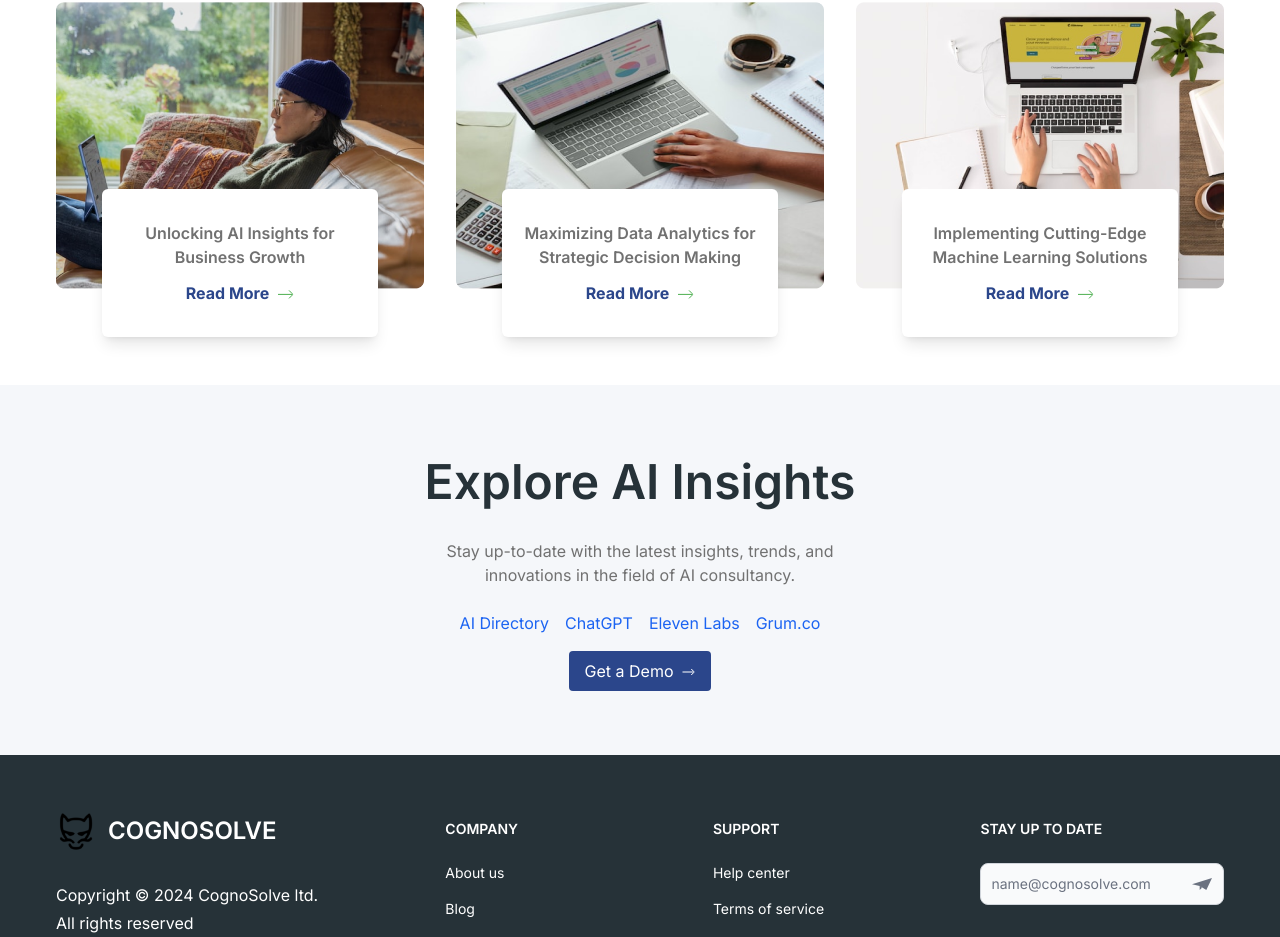
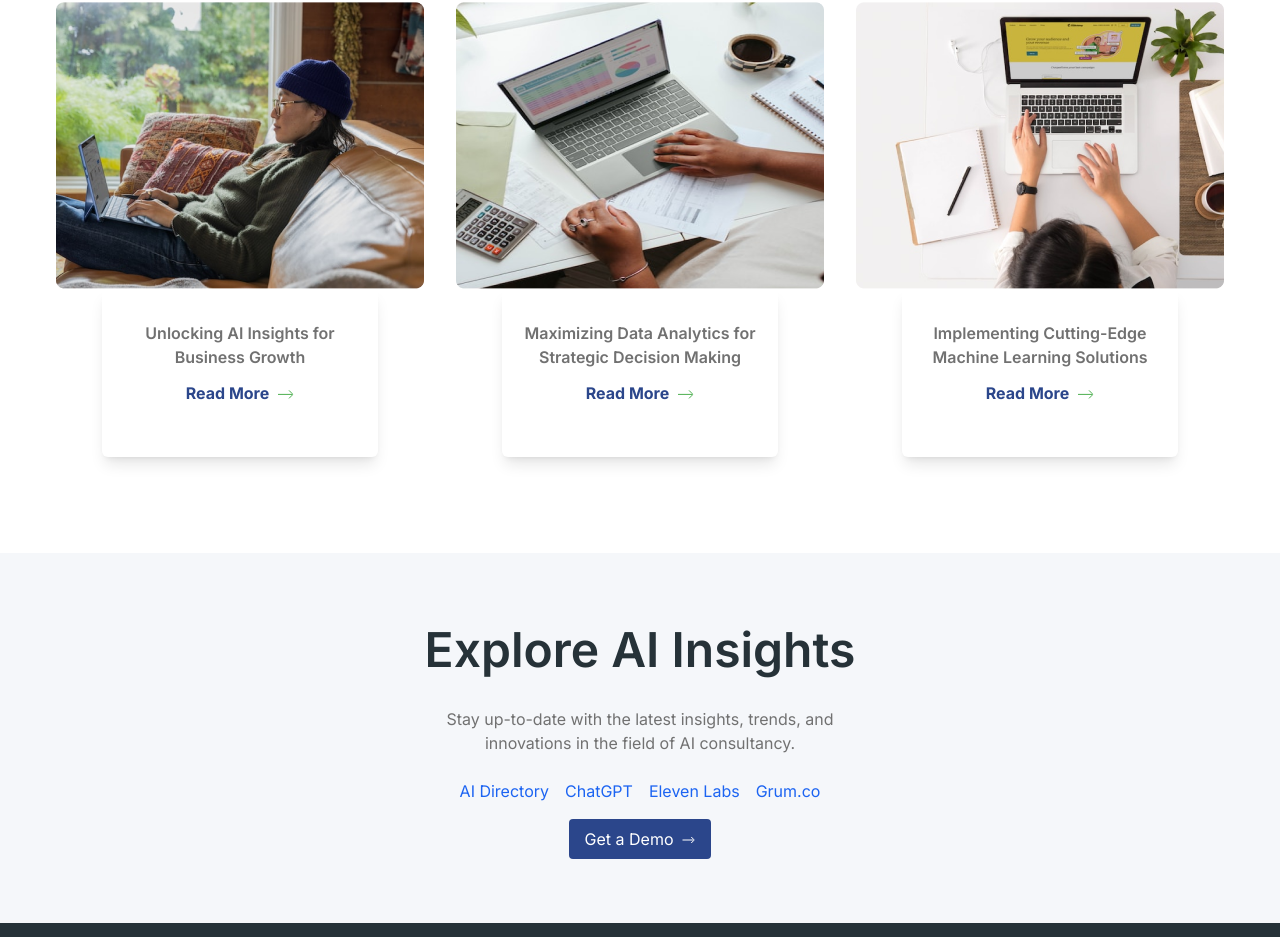
Before and after one commit to ytlab23/cognosolve, a React (Vite) app: page / in a window 1280 px wide. Shown: the part 3913-4850 px from the top of the page. Built offline with nearby package versions, Linux system fonts and the light colour scheme.

Commit message:
blog-comp-padding

```diff
--- a/src/components/Blog.jsx
+++ b/src/components/Blog.jsx
@@ -41,7 +41,7 @@ const Blog = () => {
               className="mx-auto hover:scale-95 transition-all duration-300"
             />
 
-            <div className="text-center px-4 py-8 bg-white shadow-lg rounded-md md:w-3/4 mx-auto absolute -bottom-12 left-0 right-0">
+            <div className="text-center px-4 py-8 bg-white shadow-lg rounded-md md:w-3/4 mx-auto relative">
               <h3 className="mb-3 text-neutralGrey font-semibold">
                 {blog.title}
               </h3>
@@ -49,6 +49,7 @@ const Blog = () => {
                 <a
                   href="/"
                   className="font-bold text-brandPrimary hover:text-neutralBlack"
+                  style={{ paddingBottom: "20px" }} // Padding ekleme
                 >
                   Read More
                   <svg
```
